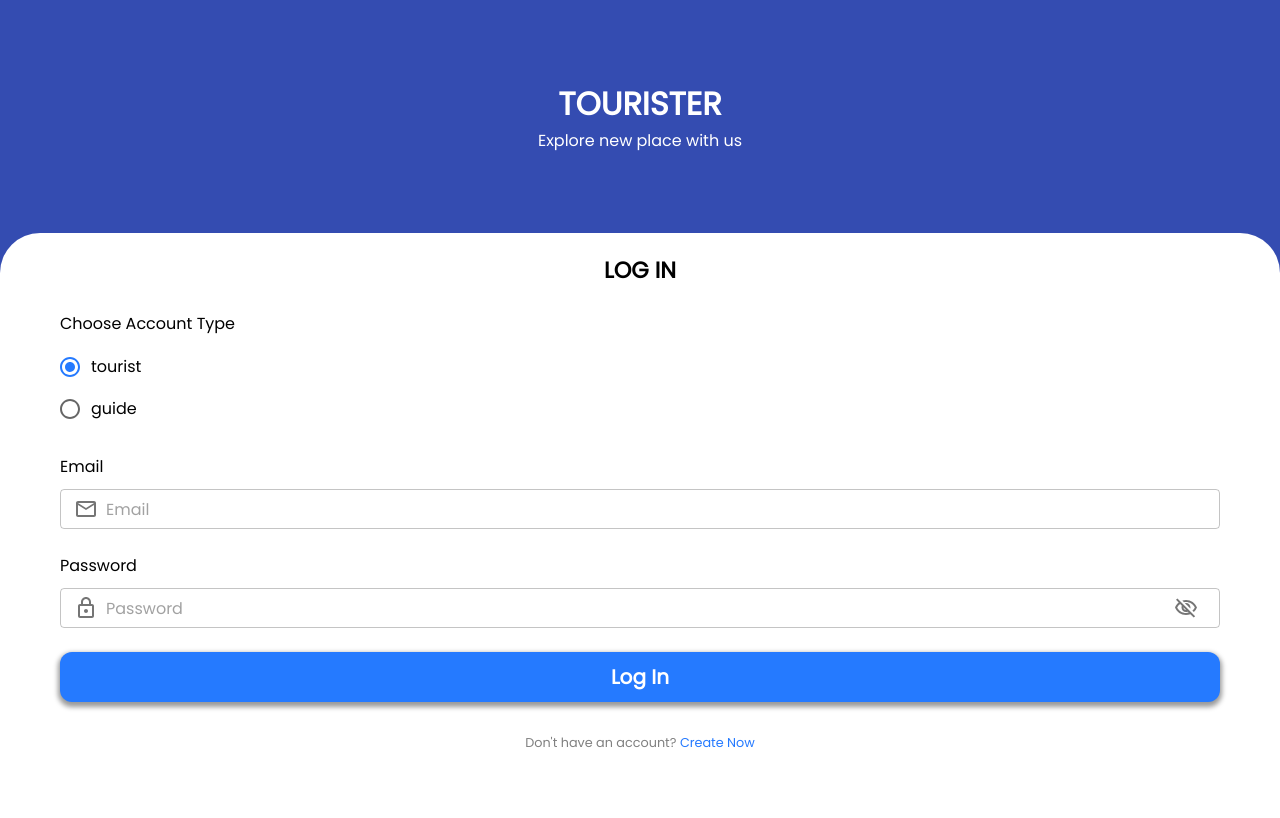
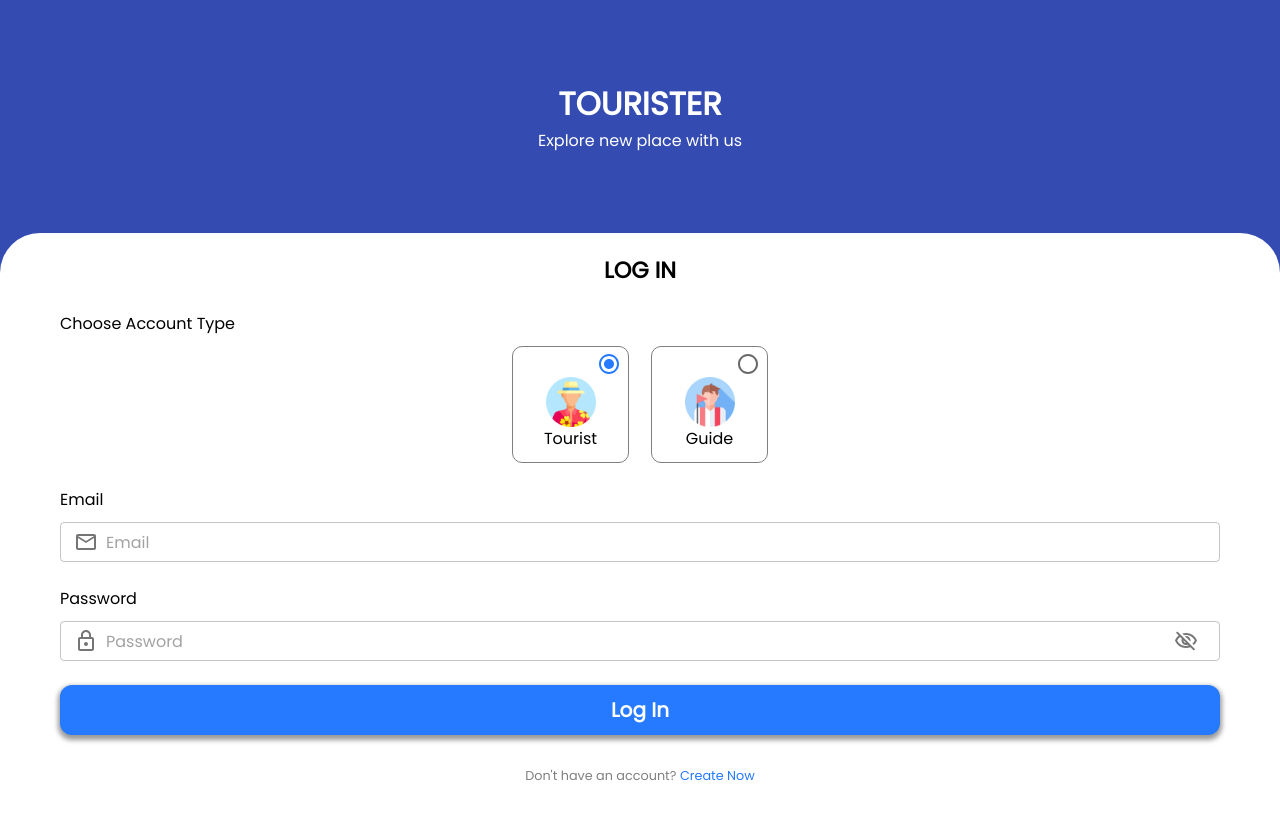
Before and after one commit to 2110336-2565-2/sec1_Group7_Tourister, a Next.js app in the folder frontend/: page /login in a window 1280 px wide. Shown: the top 818 px of the page. Built offline with nearby package versions, Linux system fonts and the light colour scheme.

Commit message:
add images to account type field

```diff
--- /dev/null
+++ b/frontend/components/formInput/FormInputAccountType.tsx
@@ -0,0 +1,76 @@
+import {
+    Avatar,
+    FormControl,
+    FormControlLabel,
+    FormLabel,
+    Radio,
+    RadioGroup,
+  } from "@mui/material";
+  import { Controller } from "react-hook-form";
+  import { FormInputProps } from "./formInputProps";
+  import Image from 'next/image';
+  import tourist from "../../images/tourist.png";
+  import guide from "../../images/guide.png";
+import { COLOR } from "@/theme/globalTheme";
+
+  export const FormInputAccountType  = ({ name, control, label, options }: FormInputProps) => {
+    const generateRadioOptions = () => {
+      return options && options.map((singleOption, index) => (
+        <FormControlLabel
+            style={{
+                width: "115px",
+                height: "115px",
+                marginLeft: "11px",
+                marginRight: "11px",
+                border: "1px solid gray",
+                // borderStyle: "solid",
+                // borderWidth: "1px",
+                // borderColor: "gray",
+                borderRadius: "10px"
+            }}
+            key={index}
+            value={singleOption.value}
+            label={
+                <div style={{ textAlign: "center", display: "grid" }}>
+                    <Image
+                        style={{ marginLeft: "auto", marginRight: "auto" }}
+                        alt = {singleOption.label}
+                        src={singleOption.label == "tourist" ? tourist : guide}
+                        width={50}
+                        height={50}
+                    />
+                    <label style = {{ textTransform: "capitalize" }}>{singleOption.label}</label>
+                </div>
+            }
+            labelPlacement = "bottom"
+            control={<Radio
+                style={{
+                    alignSelf: "flex-end",
+                    paddingLeft: "0px",
+                    paddingBottom: "1px",
+                    paddingRight: "7px",
+                    paddingTop: "5px",
+                }} />}
+        />
+      ));
+    };
+
+    return (
+      <FormControl component="fieldset">
+        <FormLabel component="legend">{label}</FormLabel>
+        <Controller
+          name={name}
+          control={control}
+          render={({
+            field: { onChange, value },
+            fieldState: { error },
+            formState,
+          }) => (
+            <RadioGroup style={{ display: "block", alignSelf: "center" }} value={value} onChange={onChange}>
+              {generateRadioOptions()}
+            </RadioGroup>
+          )}
+        />
+      </FormControl>
+    );
+  };
--- a/frontend/components/login/loginForm.tsx
+++ b/frontend/components/login/loginForm.tsx
@@ -12,13 +12,14 @@ import { FormInputPassword } from "@/components/formInput/FormInputPassword";
 import { FormInputRadio } from "@/components/formInput/FormInputRadio";
 import { PrimaryButton } from "@/css/styling";
 import styled from "styled-components";
+import { FormInputAccountType } from "../formInput/FormInputAccountType";
 
 const Form = styled.form`
   display: flex;
   flex-direction: column;
   margin: 0px;
   padding-top: 20px;
-  padding-bottom: 60px;
+  padding-bottom: 20px;
   padding-left: 60px;
   padding-right: 60px;
   gap: 24px;
@@ -73,7 +74,7 @@ const LoginForm = () => {
       <Title style={{alignSelf: "center"}}>LOG IN</Title>
       <Field>
         <FieldName>Choose Account Type</FieldName>
-        <FormInputRadio
+        <FormInputAccountType
           name="accountType"
           control={control}
           label=""
```
